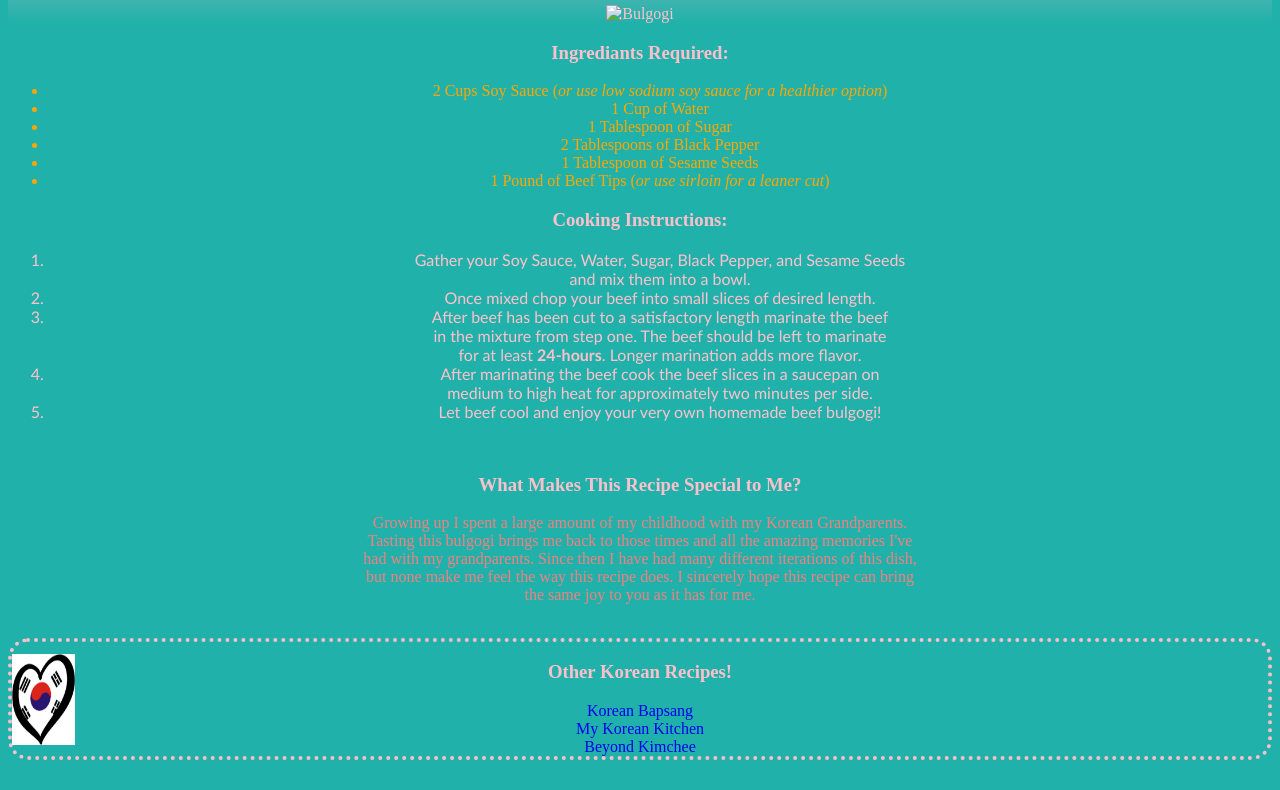
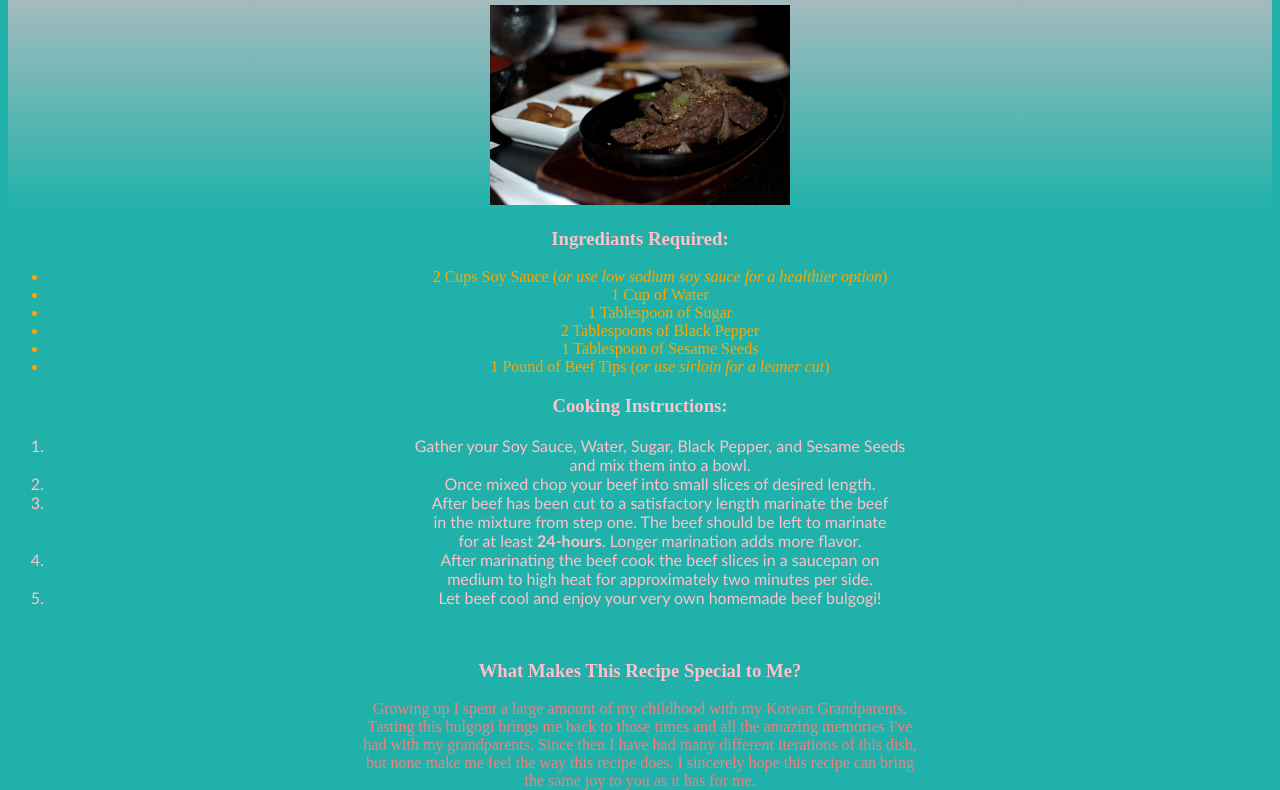
Before and after one commit to PCK2003/CSIT121, a plain HTML site: page lab03/index.html in a window 1280 px wide. Shown: the part 181-971 px from the top of the page. Before the commit the page ends 949 px from the top, so only its background shows below. Drawn offline with Linux system fonts and the light colour scheme.

Commit message:
Update index.html

```diff
--- a/lab03/index.html
+++ b/lab03/index.html
@@ -9,7 +9,7 @@
     <header>
     <h1 id="feature">Homemade Bulgogi</h1>
     <h2>By: Payton Kwon</h2>
-    <img src="bulgogi.gif" height="200" width="300" alt="Bulgogi" >
+    <img src="images/bulgogi.gif" height="200" width="300" alt="Bulgogi" >
     </header>
 <main>
 <h3>Ingrediants Required:</h3>
```
